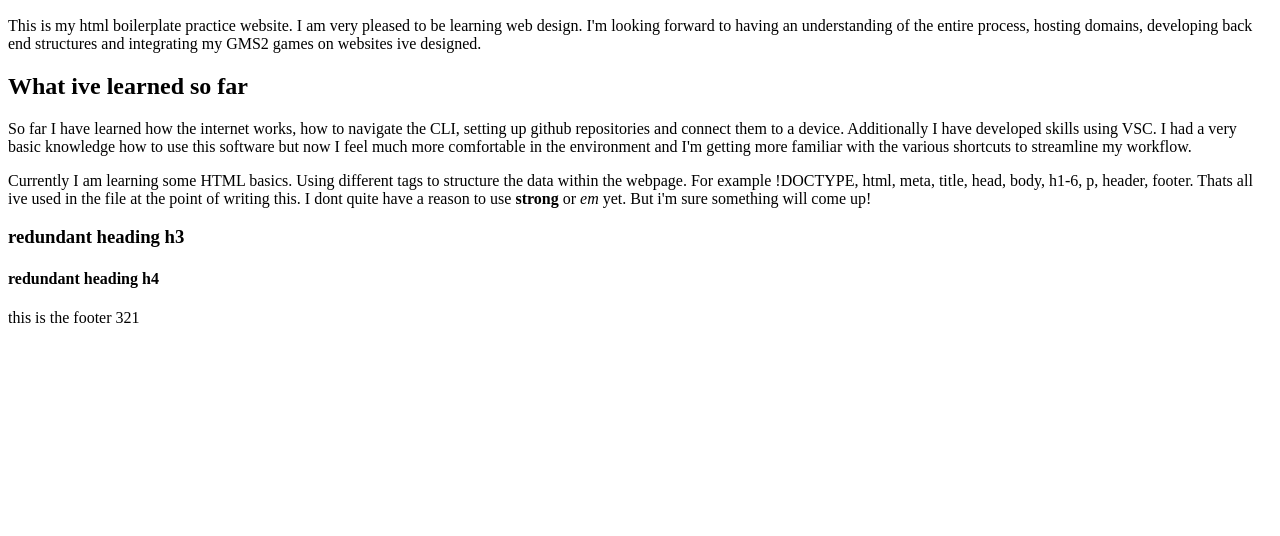
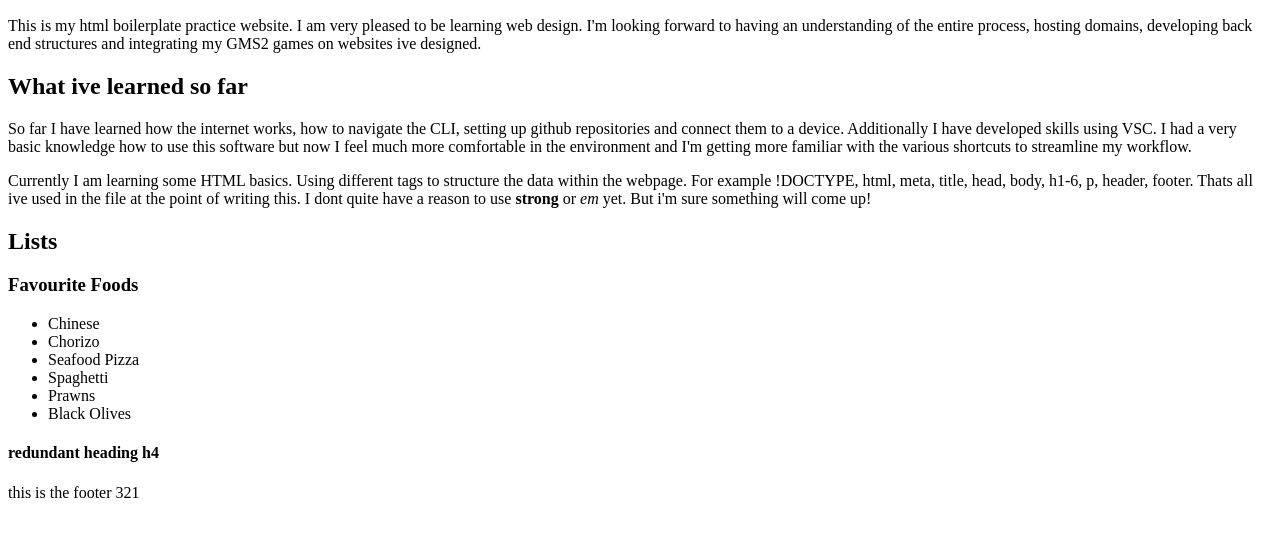
Before and after one commit to tweakle-games/website_test, a plain HTML site: page index.html in a window 1280 px wide. Shown: the part 136-672 px from the top of the page. Drawn offline with Linux system fonts and the light colour scheme.

Commit message:
Added List of favourite foods

```diff
--- a/index.html
+++ b/index.html
@@ -34,7 +34,16 @@
             have a reason to use <strong>strong</strong> or <em>em</em> yet.
             But i'm sure something will come up!
         </p>
-        <h3>redundant heading h3</h3>
+        <h2>Lists</h2>
+            <h3>Favourite Foods</h3>
+            <ul>
+                <li>Chinese</li>
+                <li>Chorizo</li>
+                <li>Seafood Pizza</li>
+                <li>Spaghetti</li>
+                <li>Prawns</li>
+                <li>Black Olives</li>
+            </ul>
         <h4>redundant heading h4</h4>
 
         <footer>this is the footer 321</footer>
```
